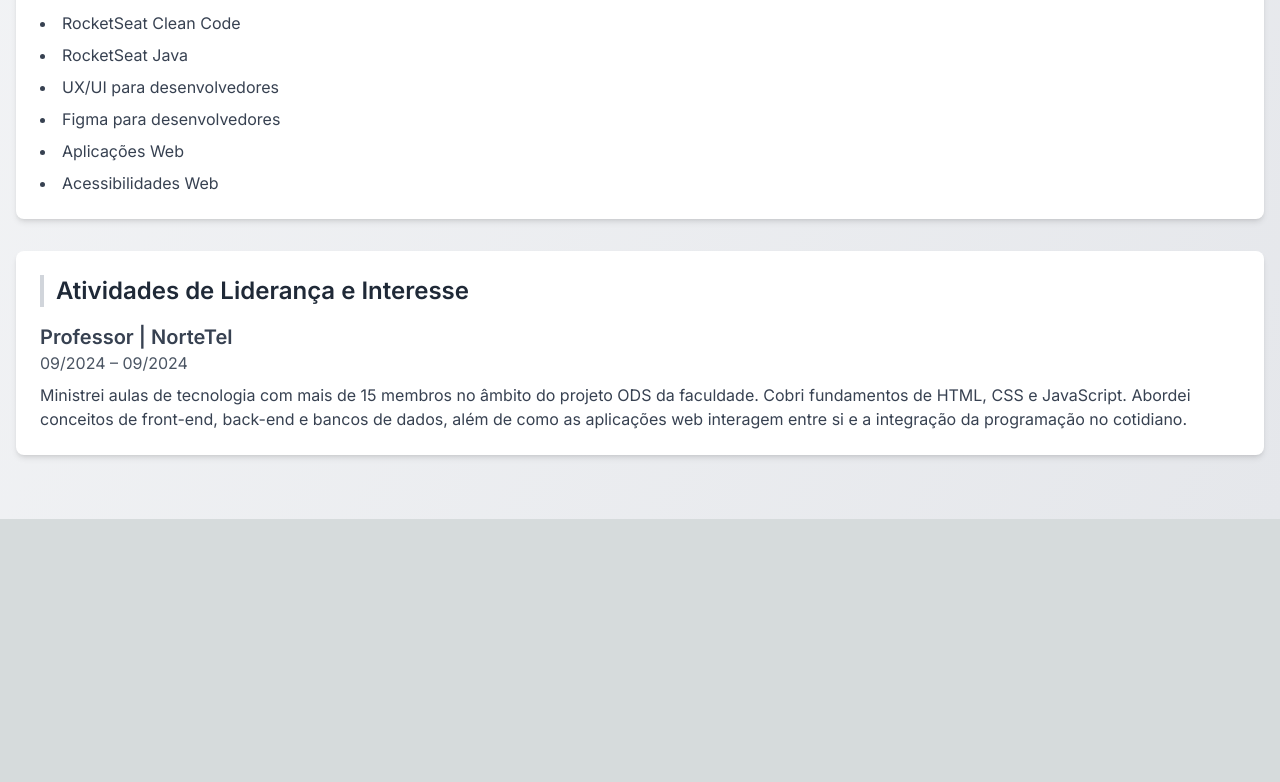
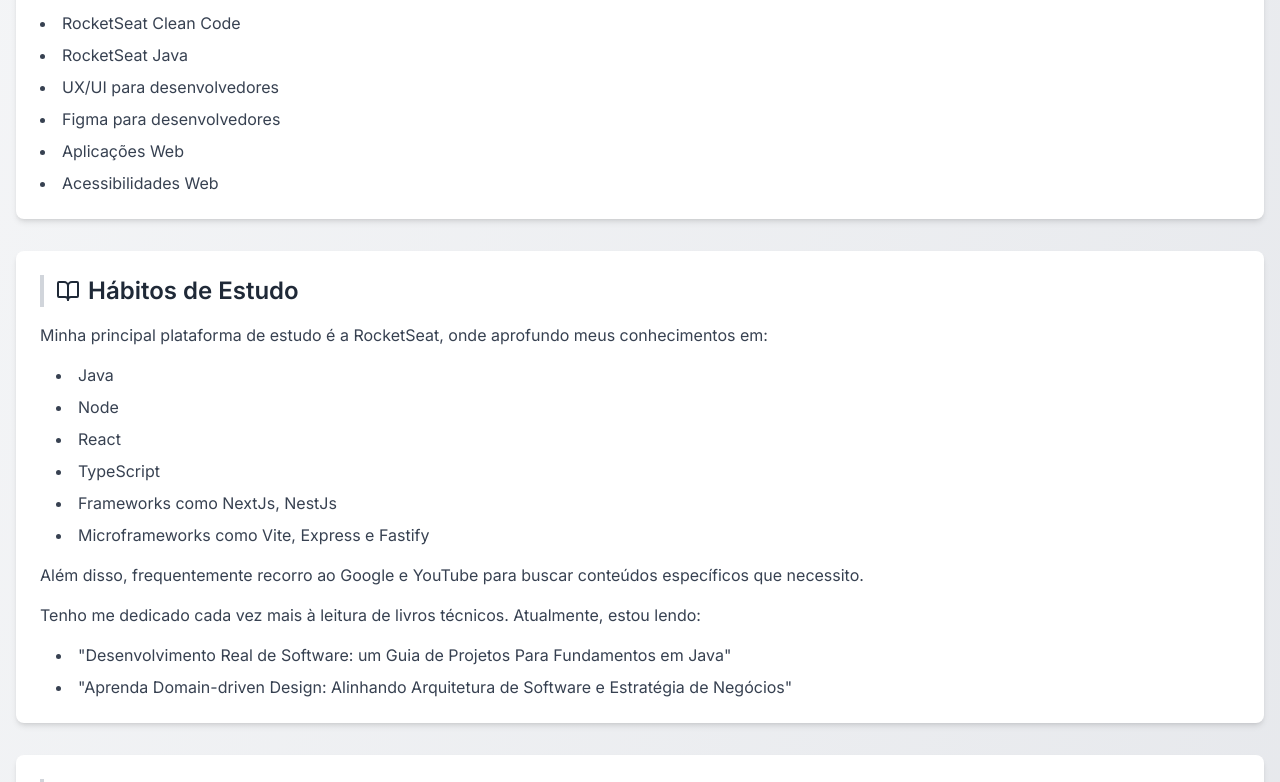
Before and after one commit to Schambin/curriculum-web, a Next.js app: page / in a window 1280 px wide. Shown: the part 2000-2782 px from the top of the page. Before the commit the page ends 2519 px from the top, so only its background shows below. Built offline with nearby package versions, Linux system fonts and the light colour scheme.

Commit message:
refactor: added two new sections, and dark mode on main page

```diff
--- a/src/app/page.tsx
+++ b/src/app/page.tsx
@@ -1,11 +1,29 @@
+'use client';
+
+import './globals.css'
 import Image from 'next/image'
-import { Github, Linkedin, Mail, Phone, BookOpen, Briefcase, GraduationCap, Code, Sun, Moon } from 'lucide-react'
+import { Github, Linkedin, Mail, Phone, BookOpen, Briefcase, GraduationCap, Code, BookOpen as BookOpenIcon, Gamepad, Moon, Sun } from 'lucide-react'
+import { useEffect, useState } from 'react'
 
-export default function LandingPage({ toggleDarkMode }: { toggleDarkMode: () => void }) {
+export default function LandingPage() {
+  const [darkMode, setDarkMode] = useState(false)
+
+  useEffect(() => {
+    if (darkMode) {
+      document.documentElement.classList.add('dark')
+    } else {
+      document.documentElement.classList.remove('dark')
+    }
+  }, [darkMode])
+
+  const toggleDarkMode = () => {
+    setDarkMode(!darkMode)
+  }
+
   return (
-    <div className="min-h-screen bg-gradient-to-br from-gray-50 to-gray-200 dark:from-gray-800 dark:to-gray-900 transition-colors duration-200">
+    <div className="min-h-screen bg-gradient-to-br from-gray-50 to-gray-200">
       <main className="container mx-auto px-4 py-8">
-        <header className="text-center mb-12 relative">
+        <header className="text-center mb-12">
           <button
             onClick={toggleDarkMode}
             className="absolute top-4 right-4 p-2 rounded-full bg-gray-200 dark:bg-gray-700 text-gray-800 dark:text-gray-200 transition-colors duration-200"
@@ -151,7 +169,66 @@
         </section>
 
         <section className="bg-white dark:bg-gray-800 rounded-lg shadow-md p-6 mb-8">
-          <h2 className="text-2xl font-semibold text-gray-800 dark:text-gray-100 mb-4 flex items-center border-l-4 border-gray-300 dark:border-gray-600 pl-3">Atividades de Liderança e Interesse</h2>
+          <h2 className="text-2xl font-semibold text-gray-800 mb-4 flex items-center border-l-4 border-gray-300 pl-3">
+            <BookOpenIcon className="mr-2" />
+            Hábitos de Estudo
+          </h2>
+          <div className="space-y-4 text-gray-700">
+            <p>
+              Minha principal plataforma de estudo é a RocketSeat, onde aprofundo meus conhecimentos em:
+            </p>
+            <ul className="list-disc list-inside pl-4 space-y-2">
+              <li>Java</li>
+              <li>Node</li>
+              <li>React</li>
+              <li>TypeScript</li>
+              <li>Frameworks como NextJs, NestJs</li>
+              <li>Microframeworks como Vite, Express e Fastify</li>
+            </ul>
+            <p>
+              Além disso, frequentemente recorro ao Google e YouTube para buscar conteúdos específicos que necessito.
+            </p>
+            <p>
+              Tenho me dedicado cada vez mais à leitura de livros técnicos. Atualmente, estou lendo:
+            </p>
+            <ul className="list-disc list-inside pl-4 space-y-2">
+              <li>"Desenvolvimento Real de Software: um Guia de Projetos Para Fundamentos em Java"</li>
+              <li>"Aprenda Domain-driven Design: Alinhando Arquitetura de Software e Estratégia de Negócios"</li>
+            </ul>
+          </div>
+        </section>
+
+        <section className="bg-white rounded-lg shadow-md p-6 mb-8">
+          <h2 className="text-2xl font-semibold text-gray-800 mb-4 flex items-center border-l-4 border-gray-300 pl-3">
+            <Gamepad className="mr-2" />
+            Atividades Favoritas
+          </h2>
+          <div className="space-y-4 text-gray-700">
+            <p>
+              Embora atualmente esteja focado nos estudos, sou um grande entusiasta de videogames. Alguns dos meus jogos favoritos incluem:
+            </p>
+            <ul className="list-disc list-inside pl-4 space-y-2">
+              <li>osu!</li>
+              <li>Cyberpunk</li>
+              <li>Apex Legends</li>
+              <li>Terraria</li>
+              <li>Minecraft (inclusive já desenvolvi mods quando era mais jovem)</li>
+            </ul>
+            <p>
+              Além dos jogos, gosto muito de ler. Não tenho um gênero favorito específico, geralmente escolho livros que me parecem interessantes à primeira vista.
+            </p>
+            <p>
+              Também aprecio assistir séries. Algumas das minhas favoritas são:
+            </p>
+            <ul className="list-disc list-inside pl-4 space-y-2">
+              <li>Dr. House</li>
+              <li>Todo Mundo Odeia o Chris</li>
+            </ul>
+          </div>
+        </section>
+
+        <section className="bg-white rounded-lg shadow-md p-6 mb-8">
+          <h2 className="text-2xl font-semibold text-gray-800 mb-4 flex items-center border-l-4 border-gray-300 pl-3">Atividades de Liderança e Interesse</h2>
           <div>
             <h3 className="text-xl font-semibold text-gray-700 dark:text-gray-200">Professor | NorteTel</h3>
             <p className="text-gray-600 dark:text-gray-400 mb-2">09/2024 – 09/2024</p>
```
